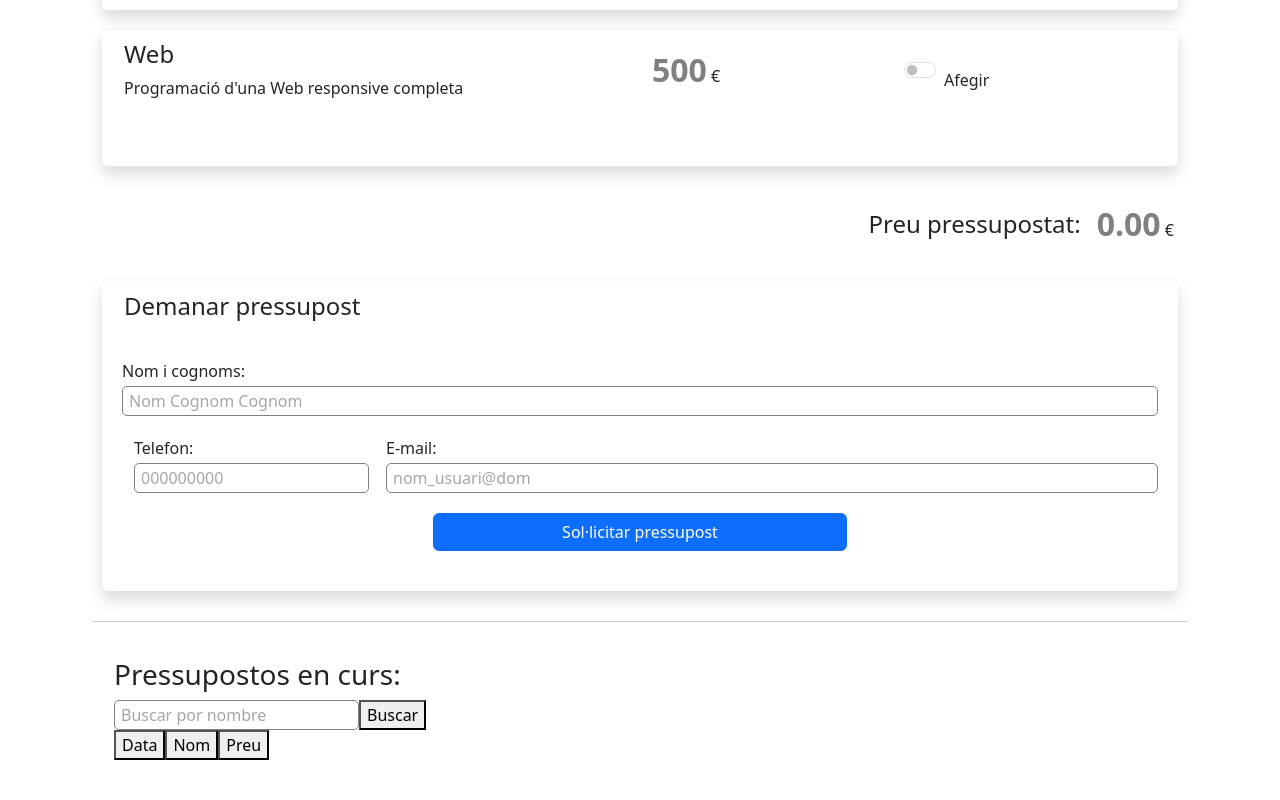
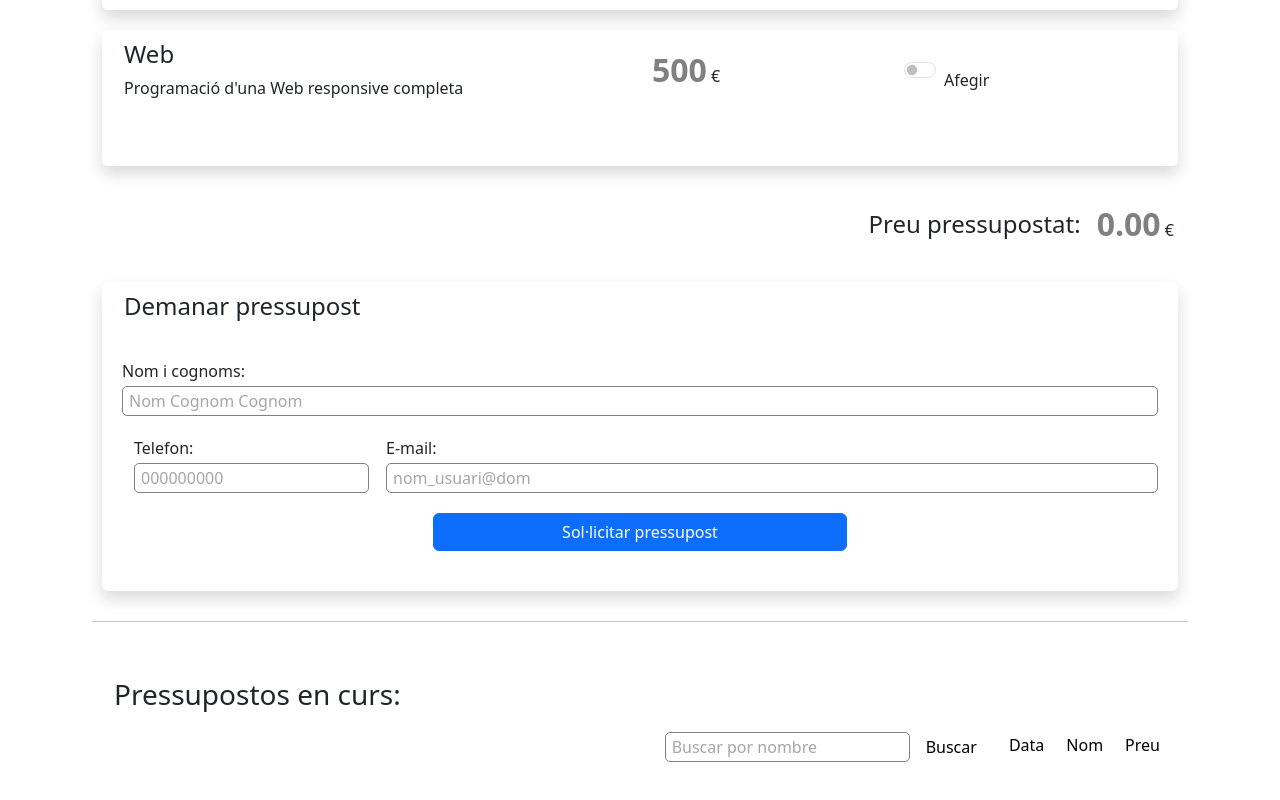
Before and after one commit to jc-alvarez-fdez/sprint_06, an Angular app: page / in a window 1280 px wide. Shown: the part 342-1142 px from the top of the page. Built offline with nearby package versions, Linux system fonts and the light colour scheme.

Commit message:
estilos flechas orden

```diff
--- a/src/app/components/list-pptos/list-pptos.component.html
+++ b/src/app/components/list-pptos/list-pptos.component.html
@@ -1,6 +1,7 @@
 <div class="row" id="listat_pptos">
   <h3>Pressupostos en curs:</h3>
 
+  <nav>
     <div>
       <input type="text" [(ngModel)]="searchTerm" placeholder="Buscar por nombre">
       <button (click)="filterByName()">Buscar</button>
@@ -10,24 +11,24 @@
     <div>
       <button (click)="orderByDate()">
         Data
-      <span *ngIf="orderBy === 'date' && orderByDateAsc">&#9650;</span>
-      <span *ngIf="orderBy === 'date' && !orderByDateAsc">&#9660;</span>
+        <span *ngIf="orderBy === 'date' && orderByDateAsc"><span class="blau">&#9650;</span></span>
+        <span *ngIf="orderBy === 'date' && !orderByDateAsc"><span class="blau">&#9660;</span></span>
       </button>
 
       <button (click)="orderByName()">
         Nom
-      <span *ngIf="orderBy === 'name' && orderByNameAsc">&#9650;</span>
-      <span *ngIf="orderBy === 'name' && !orderByNameAsc">&#9660;</span>
+        <span *ngIf="orderBy === 'name' && orderByNameAsc"><span class="blau">&#9650;</span></span>
+        <span *ngIf="orderBy === 'name' && !orderByNameAsc"><span class="blau">&#9660;</span></span>
       </button>
 
       <button (click)="orderByPrice()">
         Preu
-      <span *ngIf="orderBy === 'price' && orderByPriceAsc">&#9650;</span>
-      <span *ngIf="orderBy === 'price' && !orderByPriceAsc">&#9660;</span>
+        <span *ngIf="orderBy === 'price' && orderByPriceAsc"><span class="blau">&#9650;</span></span>
+        <span *ngIf="orderBy === 'price' && !orderByPriceAsc"><span class="blau">&#9660;</span></span>
       </button>
 
     </div>
-
+  </nav>
 
   @for(ppto of pptosDemanats; track ppto.nom) {
 
@@ -53,19 +54,3 @@
     </div>
   }
 </div>
-
-
-<!-- <div class="d-flex justify-content-between align-items-center mb-3">
-  Ajustes para el buscador con símbolo de lupa
-  <div class="input-group" style="width: auto;">
-    <span class="input-group-text"><i class="bi bi-search"></i></span>
-    <input type="text" class="form-control" placeholder="Buscar per nom" [(ngModel)]="filterText">
-  </div>
-
-  Ajustes para los botones sin fondo y con flechas dinámicas
-  <div>
-    <button class="btn btn-link text-decoration-none" (click)="sortBudgets('date')">Data <i class="bi" [class]="currentSort.field === 'date' ? (currentSort.direction === 'asc' ? 'bi-caret-up-fill' : 'bi-caret-down-fill') : ''"></i></button>
-    <button class="btn btn-link text-decoration-none" (click)="sortBudgets('total')">Import <i class="bi" [class]="currentSort.field === 'total' ? (currentSort.direction === 'asc' ? 'bi-caret-up-fill' : 'bi-caret-down-fill') : ''"></i></button>
-    <button class="btn btn-link text-decoration-none" (click)="sortBudgets('name')">Nom <i class="bi" [class]="currentSort.field === 'name' ? (currentSort.direction === 'asc' ? 'bi-caret-up-fill' : 'bi-caret-down-fill') : ''"></i></button>
-  </div>
--->
--- a/src/app/components/list-pptos/list-pptos.component.scss
+++ b/src/app/components/list-pptos/list-pptos.component.scss
@@ -8,3 +8,23 @@ padding: 0;
   align-items: center;
 }
 }
+button {
+  border: none;
+  background-color: initial;
+  margin-left: 10px
+ }
+
+ h3 {
+  margin: 20px 0 ;
+ }
+
+ nav {
+  display: flex;
+  justify-content: flex-end;
+  gap: 10px;
+
+ }
+
+ .blau {
+  color: var(--bs-blue);
+ }
```
Lines whose indentation alone changed are shown as unchanged.
